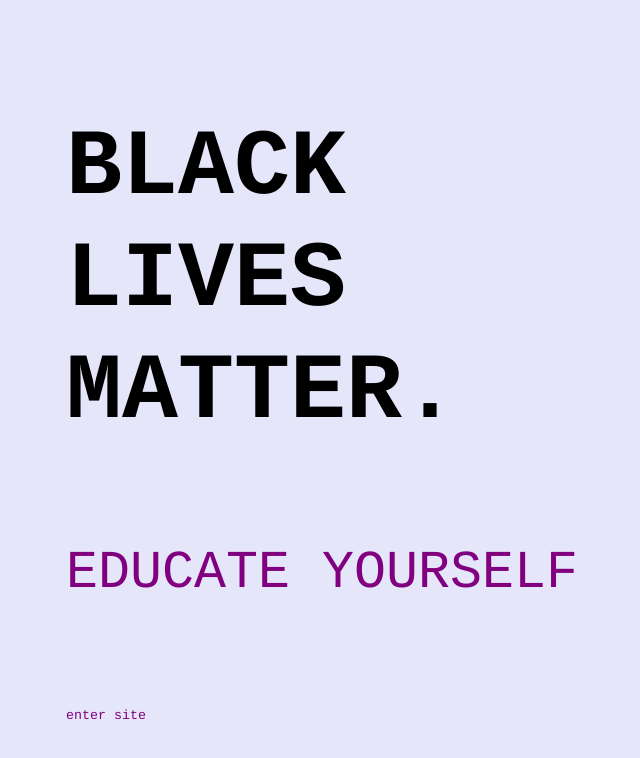
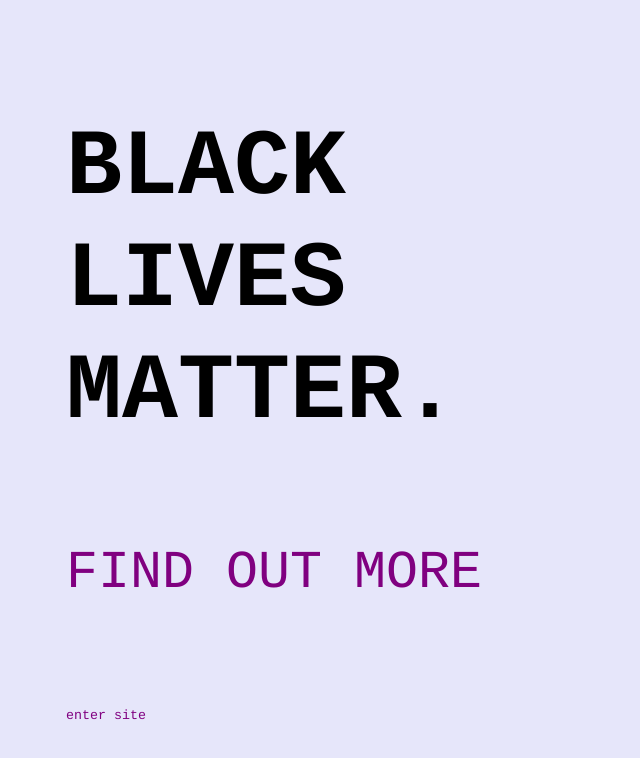
Before and after one commit to jaxxon-a/jaxxons.house, a plain HTML site: page jaxxons.house/index.html in a window 1280 px wide. Shown: the whole page, without its empty margins (338-978 px from the left). Drawn offline with Linux system fonts and the light colour scheme.

Commit message:
Update index.html

```diff
--- a/jaxxons.house/index.html
+++ b/jaxxons.house/index.html
@@ -34,7 +34,7 @@ p {
 
     <div class="main">
       <p><strong>BLACK LIVES MATTER.</strong></p>
-      <a style="font-size: 40pt;" target="_blank" href="https://blacklivesmatters.carrd.co">EDUCATE YOURSELF</a>
+      <a style="font-size: 40pt;" target="_blank" href="https://blacklivesmatters.carrd.co">FIND OUT MORE</a>
       <div class="enter">
         <a style="font-size: 10pt;" href="https://jaxxons.house/home">enter site</a>
       </div>
```
